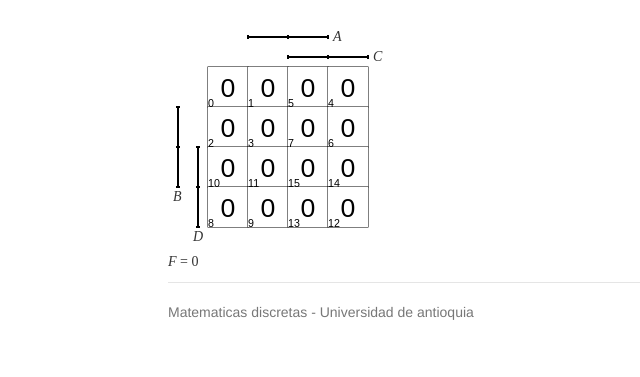
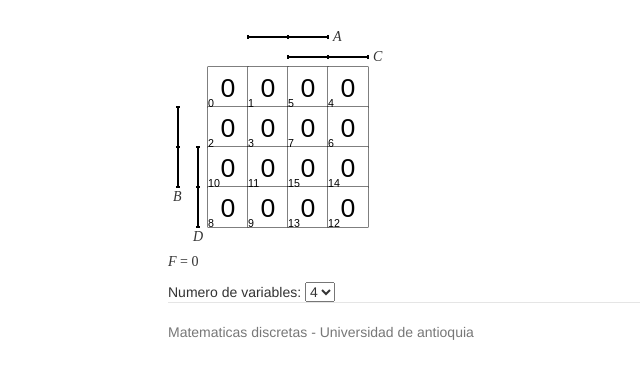
Before and after one commit to Eusse/Karnaugh, a website: page app/index.html in a window 1280 px wide. Shown: the part 83-460 px from the top of the page, without its empty margins (122-762 px from the left). Drawn offline with nearby package versions, Linux system fonts and the light colour scheme; files that its build step writes are made by us from their sources.

Commit message:
Agregado el selector de cantidad de variables para el mapa

```diff
--- a/app/index.html
+++ b/app/index.html
@@ -27,6 +27,17 @@
         <h3 class="text-muted">Mapas de Karnaugh</h3>
       </div>
       <div id="kmap"></div>
+      Numero de variables:
+      <select onchange="noOfVarsChanged();" id="noOfVarsChanged_id">
+        <option value="1">1</option>
+        <option value="2">2</option>
+        <option value="3">3</option>
+        <option value="4" selected="selected">4</option>
+        <option value="5">5</option>
+        <option value="6">6</option>
+        <option value="7">7</option>
+        <option value="8">8</option>
+      </select>
       <div class="footer">
         <p></span> Matematicas discretas - Universidad de antioquia </p>
       </div>
```
